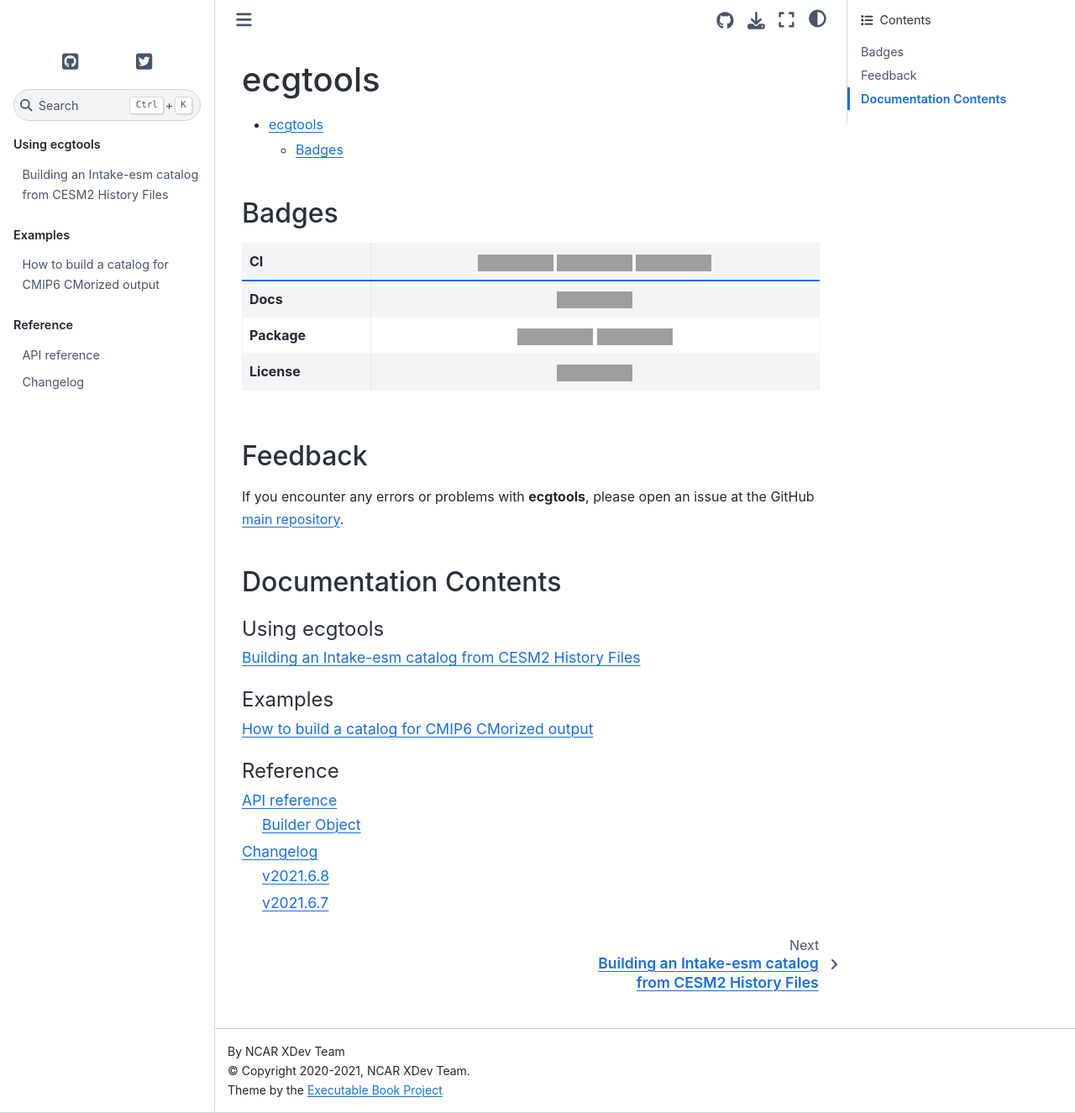
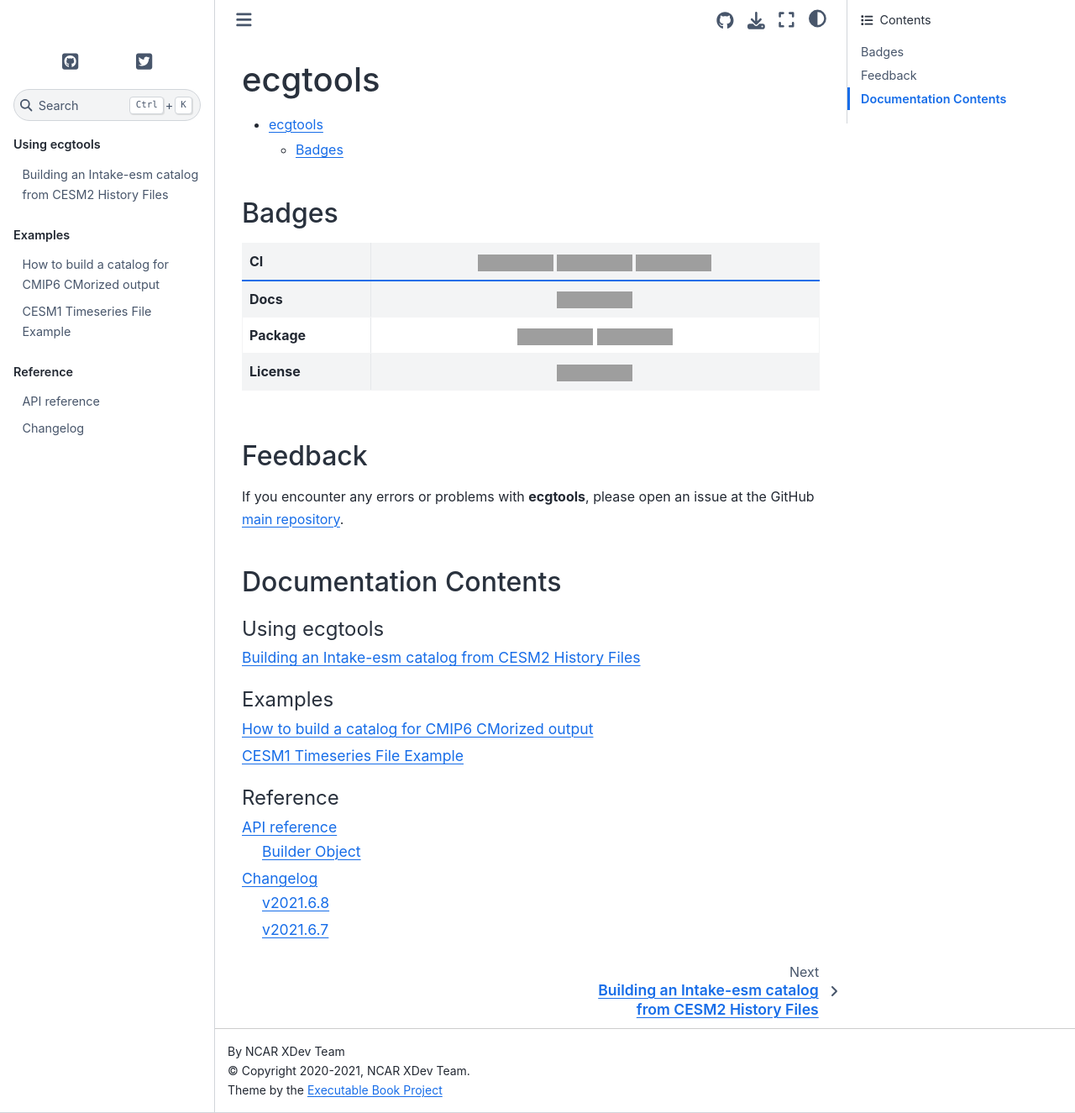
Before and after one commit to ncar-xdev/ecgtools, a Sphinx documentation site: the page built from docs/source/index.md, in a window 1280 px wide and 1325 px high, cut to the strip 0-1325 px from the top of the window. Shown: the whole strip at 84% size. Built offline with Sphinx 7.4.7 and the Sphinx Book theme 1.1.4, drawn with Linux system fonts in a browser that asks for light colours; pages that are not in the unit, such as notebooks, are missing from menus; the version number could not be read and is left out; grey boxes are pictures that could not be loaded.

Commit message:
update index.md

````diff
--- a/docs/source/index.md
+++ b/docs/source/index.md
@@ -23,6 +23,7 @@ maxdepth: 1
 caption: Examples
 ---
 notebooks/cmip6-glade.ipynb
+notebooks/cesm1-timeseries-example.ipynb
 ```
 
 ```{toctree}
````
